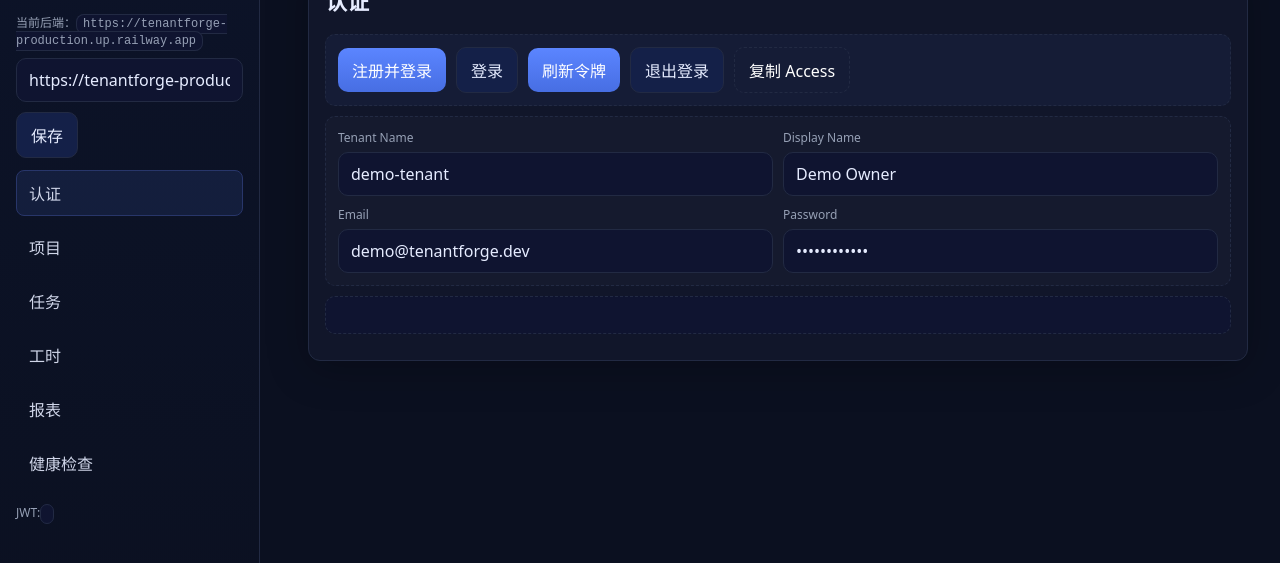
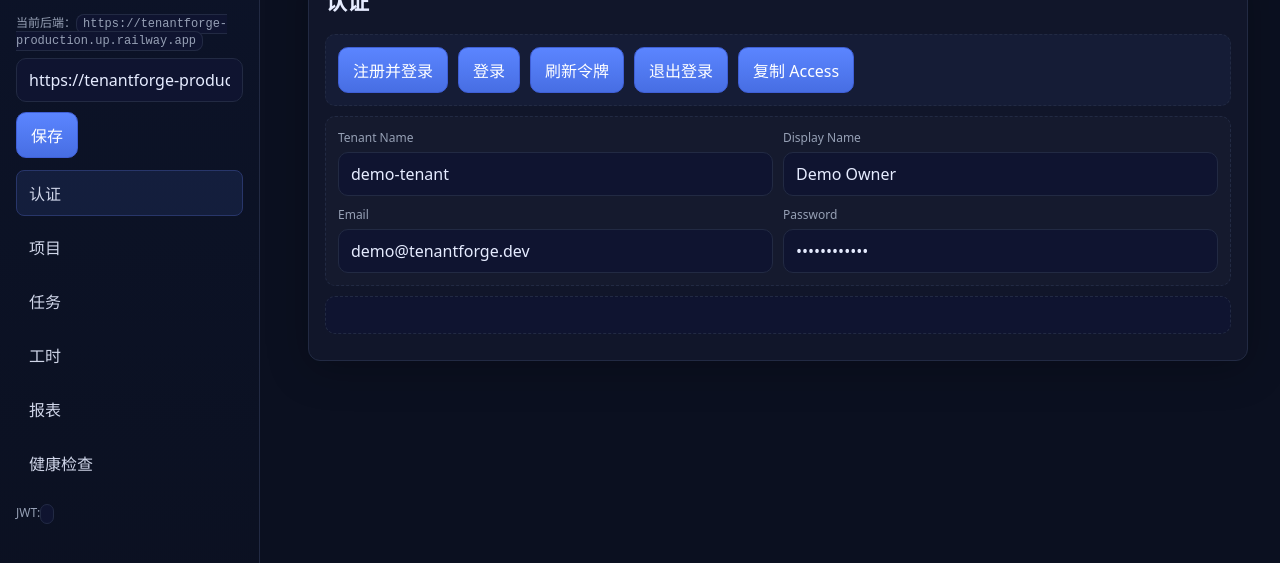
Before and after one commit to lzh840723/TenantForge, a plain HTML site: page frontend/index.html in a window 1280 px wide. Shown: the part 61-624 px from the top of the page. Drawn offline with Linux system fonts and the light colour scheme.

Commit message:
style(ui): unify all button variants to blue

```diff
--- a/frontend/styles.css
+++ b/frontend/styles.css
@@ -69,11 +69,14 @@ input:focus,select:focus,textarea:focus{border-color:#2d3c6f; box-shadow:0 0 0 3
 input[readonly]{opacity:.8; cursor:not-allowed}
 
 button{
-  background:linear-gradient(180deg,#5b85ff,#476ee3); color:#fff; border:none; padding:10px 14px;
+  background:linear-gradient(180deg,#5b85ff,#476ee3); color:#fff; border:1px solid #3f5fd6; padding:10px 14px;
   border-radius:10px; cursor:pointer; transition:transform .04s ease; white-space:nowrap
 }
-button.secondary{background:#142048; color:var(--text); border:1px solid var(--border)}
-button.ghost{background:transparent; border:1px dashed var(--border)}
+/* 统一按钮配色为蓝色 */
+button.secondary,
+button.ghost{
+  background:linear-gradient(180deg,#5b85ff,#476ee3); color:#fff; border:1px solid #3f5fd6;
+}
 button:active{transform:translateY(1px)}
 button:disabled{opacity:.6; cursor:not-allowed}
 
```
